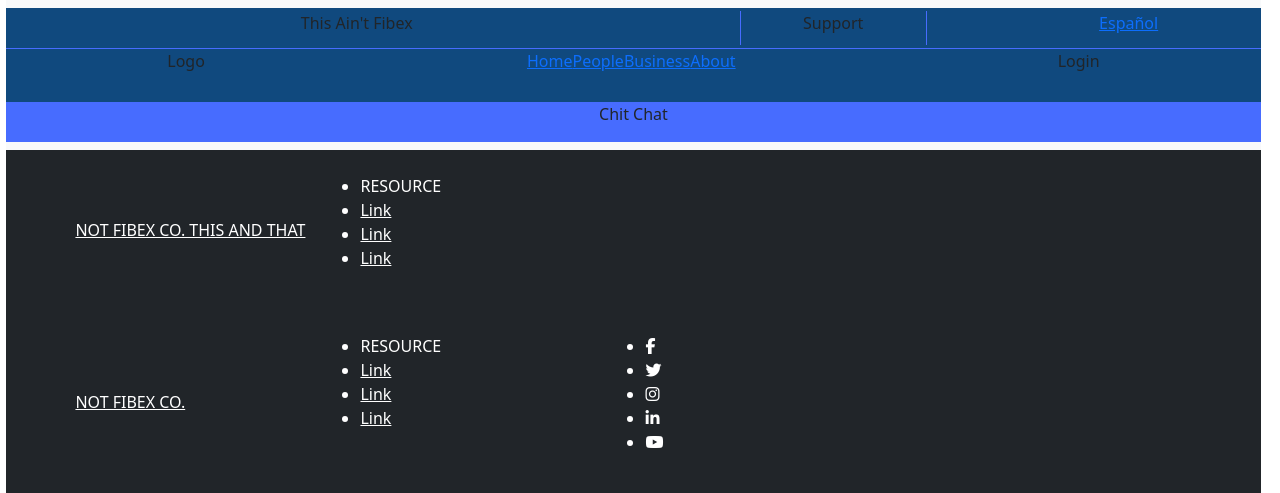
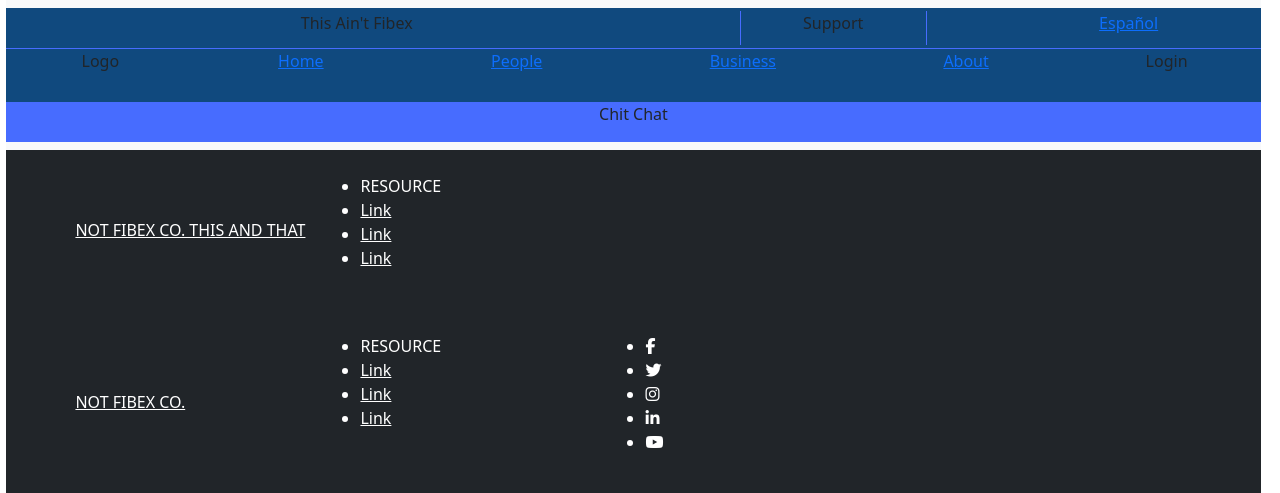
Before and after one commit to laponte16/isp-sample, a PHP site: page / in a window 1280 px wide. Shown: the top 493 px of the page. Run offline with PHP 8.4, Linux system fonts and the light colour scheme; some libraries are stand-ins or nearby versions.

Commit message:
Update styles.css

```diff
--- a/styles.css
+++ b/styles.css
@@ -67,18 +67,24 @@ nav{
     text-align: center;
 }
 .navMid1{
+    width: 15%;
+
     display: flex;
     flex-flow: row nowrap;
     justify-content: space-around;
     text-align: center;
 }
 .navMid2{
+    width: 70%;
+
     display: flex;
     flex-flow: row nowrap;
     justify-content: space-around;
     text-align: center;
 }
 .navMid3{
+    width: 15%;
+
     display: flex;
     flex-flow: row nowrap;
     justify-content: space-around;
```
